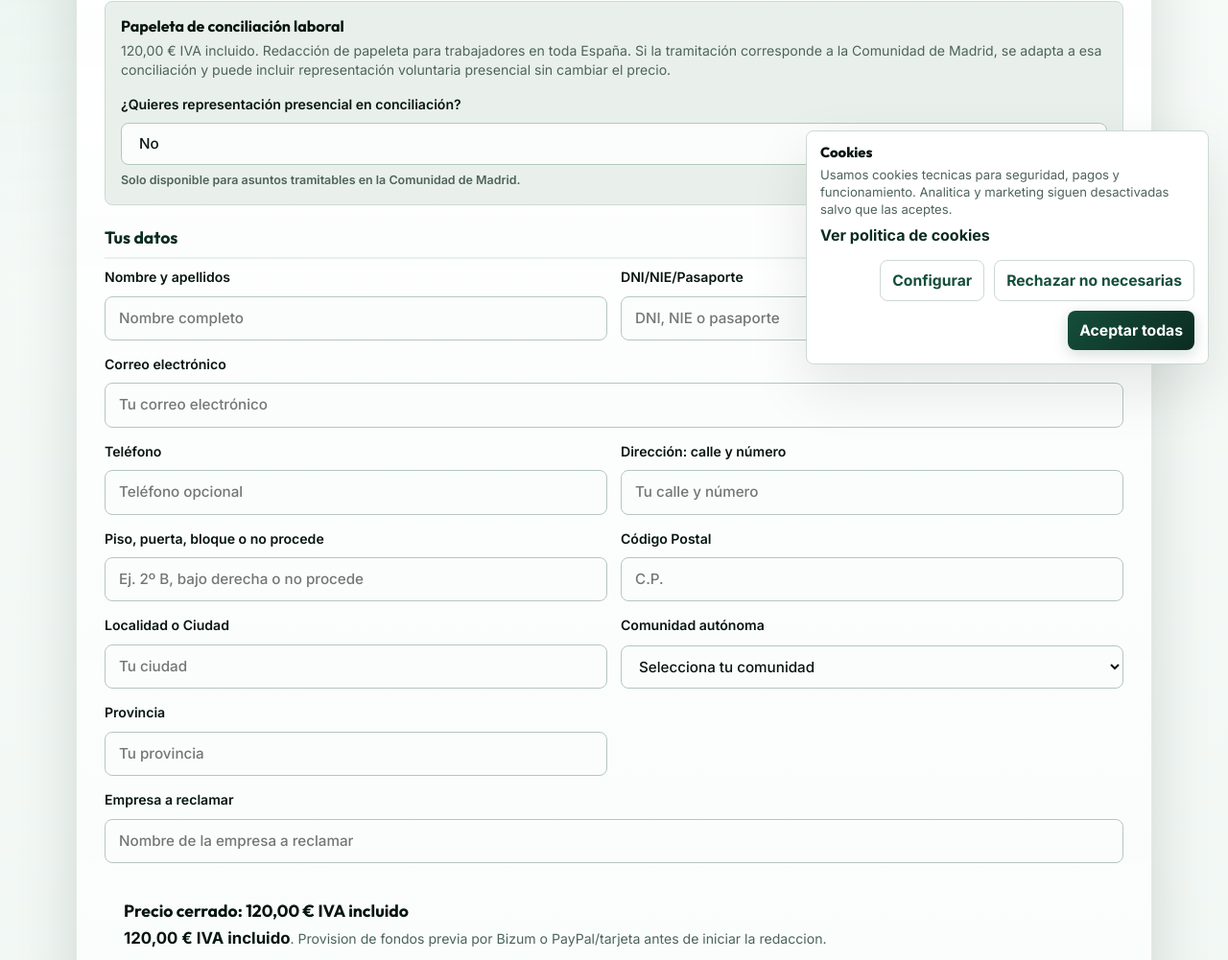
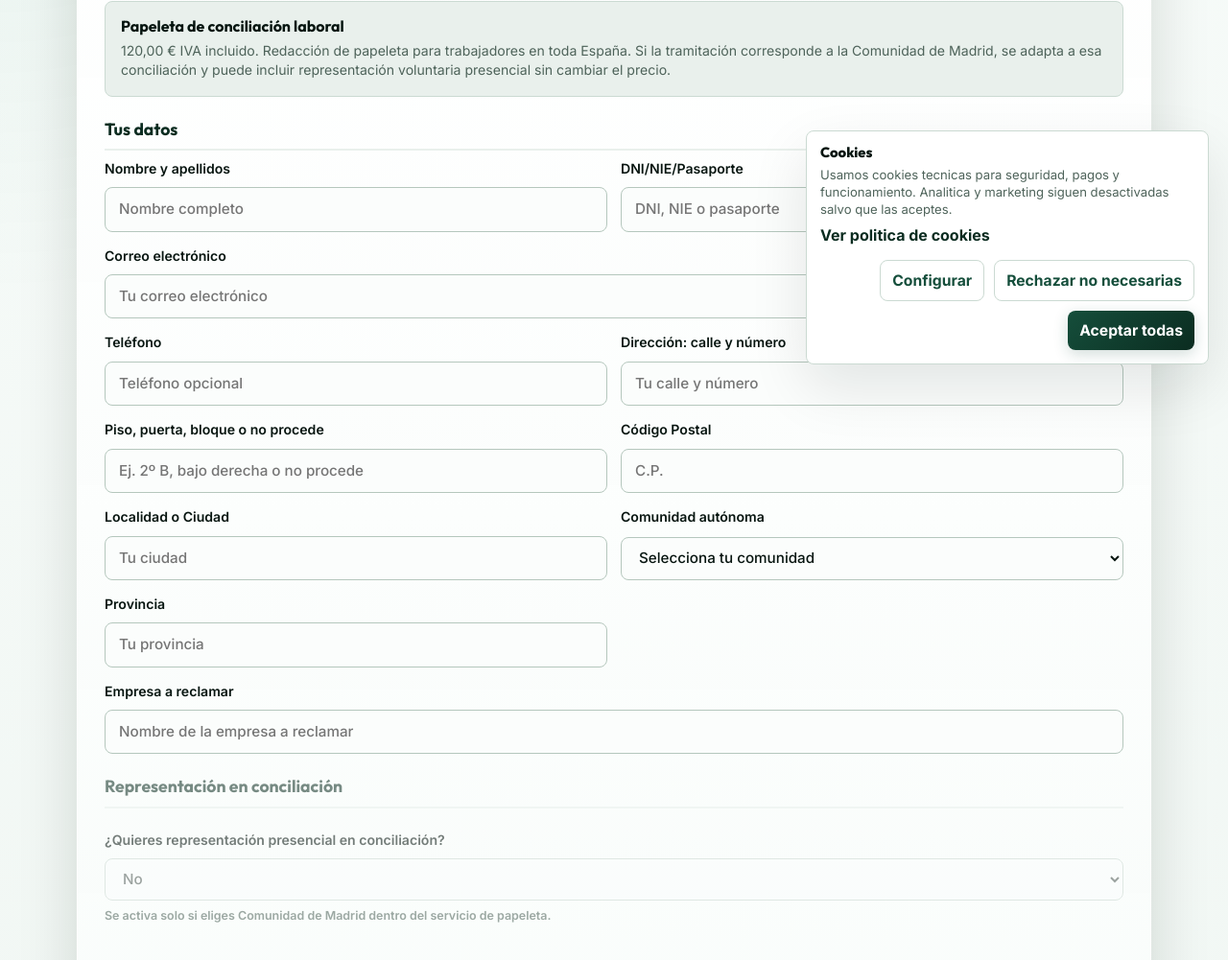
Before and after one commit to danielarnaizcuesta/danielarnaizcuesta.github.io, a website built with Vite: page index.html in a window 1280 px wide. Shown: the part 400-1401 px from the top of the page at 96% size. Built offline with nearby package versions, Linux system fonts and the light colour scheme.

Commit message:
Recolocar opcion de representacion

```diff
--- a/app.js
+++ b/app.js
@@ -1115,13 +1115,17 @@ function selectedServiceKeyFromForm() {
 function updateMadridRepresentationField() {
   const serviceKey = selectedServiceKeyFromForm();
   const isMadrid = inputComunidadAutonoma?.value === "madrid";
-  const shouldShow = serviceKey === "papeleta" && isMadrid;
+  const shouldEnable = serviceKey === "papeleta" && isMadrid;
 
   if (representationChoiceField) {
-    representationChoiceField.hidden = !shouldShow;
+    representationChoiceField.style.opacity = shouldEnable ? "1" : "0.55";
   }
 
-  if (inputQuiereRepresentacionMadrid && !shouldShow) {
+  if (inputQuiereRepresentacionMadrid) {
+    inputQuiereRepresentacionMadrid.disabled = !shouldEnable;
+  }
+
+  if (inputQuiereRepresentacionMadrid && !shouldEnable) {
     inputQuiereRepresentacionMadrid.value = "no";
   }
 }
--- a/index.html
+++ b/index.html
@@ -130,14 +130,6 @@
                 <section class="service-pane" data-service-panel="papeleta">
                   <h3>Papeleta de conciliación laboral</h3>
                   <p>120,00 € IVA incluido. Redacción de papeleta para trabajadores en toda España. Si la tramitación corresponde a la Comunidad de Madrid, se adapta a esa conciliación y puede incluir representación voluntaria presencial sin cambiar el precio.</p>
-                  <label class="service-region-field" id="representation-choice-field" hidden>
-                    ¿Quieres representación presencial en conciliación?
-                    <select name="quiereRepresentacionMadrid" id="representation-choice">
-                      <option value="no" selected>No</option>
-                      <option value="si">Sí</option>
-                    </select>
-                    <span class="input-hint">Solo disponible para asuntos tramitables en la Comunidad de Madrid.</span>
-                  </label>
                 </section>
                 <section class="service-pane" data-service-panel="inspeccion" hidden>
                   <h3>Denuncia ante Inspección de Trabajo</h3>
@@ -215,6 +207,18 @@
                   <input name="empresa" required placeholder="Nombre de la empresa a reclamar" />
                 </label>
               </div>
+            </fieldset>
+
+            <fieldset id="representation-choice-field">
+              <legend>Representación en conciliación</legend>
+              <label class="service-region-field">
+                ¿Quieres representación presencial en conciliación?
+                <select name="quiereRepresentacionMadrid" id="representation-choice" disabled>
+                  <option value="no" selected>No</option>
+                  <option value="si">Sí</option>
+                </select>
+                <span class="input-hint">Se activa solo si eliges Comunidad de Madrid dentro del servicio de papeleta.</span>
+              </label>
             </fieldset>
 
             <section class="price-box">
```
